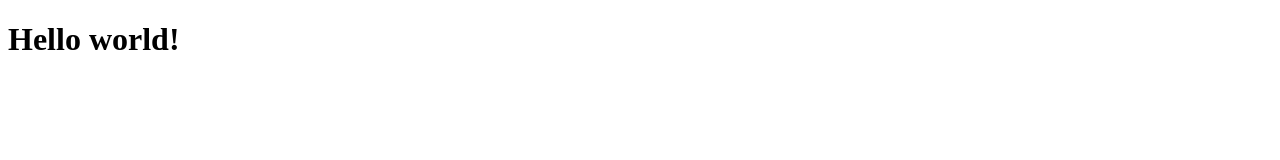
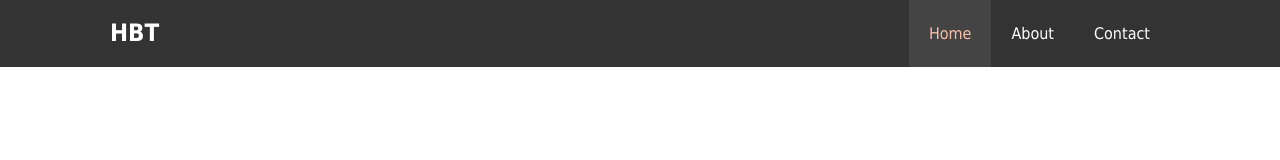
Before and after one commit to qruplay/html-practice, a website: page hotel-web/index.html in a window 1280 px wide. Drawn offline with Linux system fonts and the light colour scheme.

Commit message:
hotel-web: added navbar

```diff
--- a/hotel-web/css/style.css
+++ b/hotel-web/css/style.css
@@ -0,0 +1,69 @@
+/* Reset */
+* {
+    margin: 0;
+    padding: 0;
+    box-sizing: border-box;
+}
+
+/* Main styling */
+html, body {
+    font-family: Tahoma, Geneva, Verdana, sans-serif;
+    line-height: 1.7em;
+}
+
+a {
+    color: #333;
+    text-decoration: none;
+}
+
+h1, h2, h3 {
+    padding-bottom: 20px;
+}
+
+p {
+    margin: 10px 0;
+}
+
+/* Utility classes */
+.container {
+    margin: auto;
+    max-width: 1100px;
+    overflow: auto;
+    padding: 0 20px;
+}
+
+/* Navbar */
+#navbar {
+    background-color: #333333;
+    color: white;
+    overflow: auto;
+}
+
+#navbar a {
+    color: white;
+}
+
+#navbar h1 {
+    float: left;
+    padding-top: 20px;
+}
+
+#navbar ul {
+    list-style: none;
+    float: right;
+}
+
+#navbar li {
+    float: left;
+}
+
+#navbar li a {
+    display: block;
+    padding: 20px;
+    text-align: center;
+}
+
+#navbar li a:hover, #navbar li a.current {
+    background-color: #444;
+    color: #f7c0aa;
+}
--- a/hotel-web/index.html
+++ b/hotel-web/index.html
@@ -10,6 +10,17 @@
     <link rel="stylesheet" href="css/style.css">
 </head>
 <body>
-    <h1>Hello world!</h1>
+    <header>
+        <nav id="navbar">
+            <div class="container">
+                <h1 class="logo"><a href="index.html">HBT</a></h1>
+                <ul>
+                    <li><a href="index.html" class="current">Home</a></li>
+                    <li><a href="about.html">About</a></li>
+                    <li><a href="contact.html">Contact</a></li>
+                </ul>
+            </div>
+        </nav>
+    </header>
 </body>
 </html>
```
Also changed, not shown: hotel-web/about.html (added, +10 -0 lines), hotel-web/contact.html (added, +10 -0 lines).
